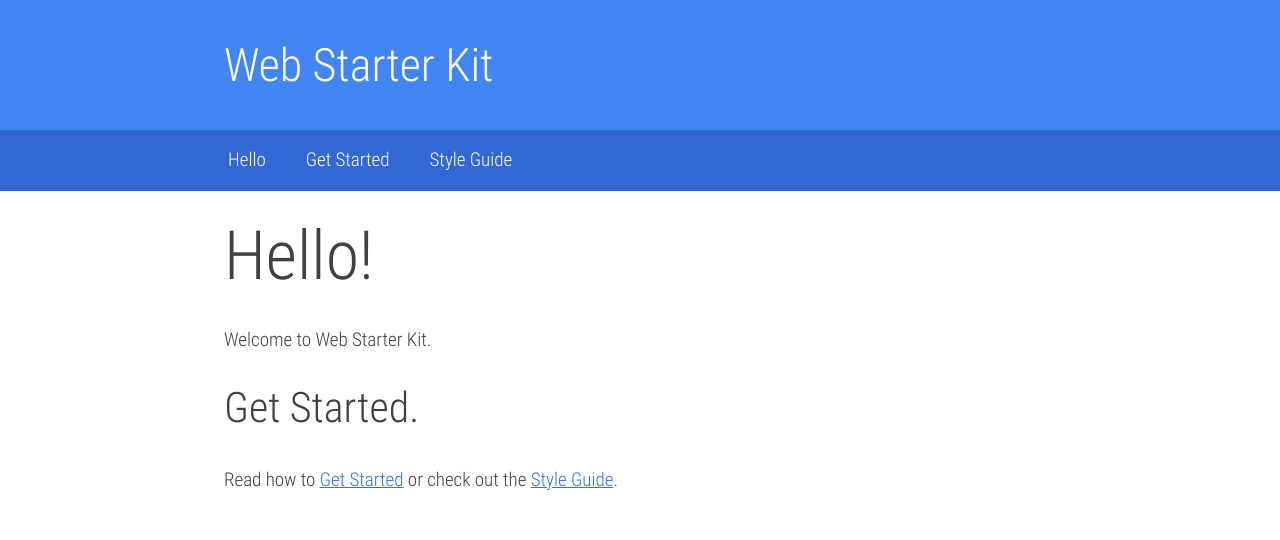
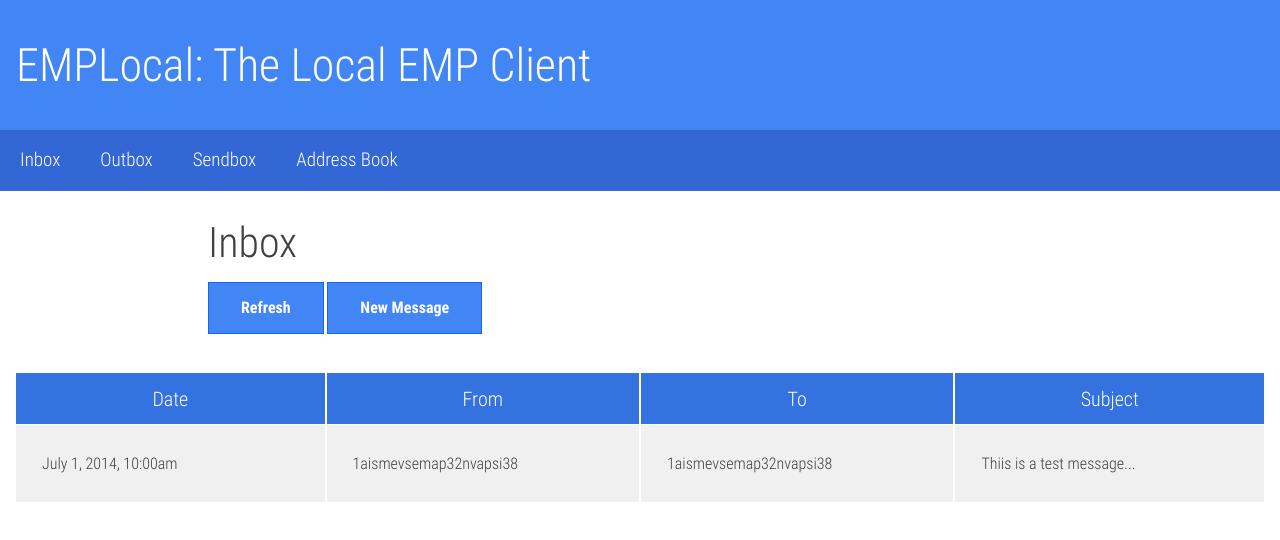
Before and after one commit to encryptedmessaging/emp, a plain HTML site: page client/index.html in a window 1280 px wide. Drawn offline with Linux system fonts and the light colour scheme.

```diff
--- a/client/index.html
+++ b/client/index.html
@@ -3,9 +3,9 @@
   <head>
     <meta charset="utf-8">
     <meta http-equiv="X-UA-Compatible" content="IE=edge">
-    <meta name="description" content="A front-end template that helps you build fast, modern mobile web apps.">
+    <meta name="description" content="A Local Client to communicate with your local EMP Email node.">
     <meta name="viewport" content="width=device-width, initial-scale=1">
-    <title>Web Starter Kit</title>
+    <title>EMPLocal | The Local EMP Client</title>
 
     <!-- Add to homescreen for Chrome on Android -->
     <meta name="mobile-web-app-capable" content="yes">
@@ -14,28 +14,24 @@
     <!-- Add to homescreen for Safari on iOS -->
     <meta name="apple-mobile-web-app-capable" content="yes">
     <meta name="apple-mobile-web-app-status-bar-style" content="black">
-    <meta name="apple-mobile-web-app-title" content="Web Starter Kit">
+    <meta name="apple-mobile-web-app-title" content="EMPLocal">
 
     <!-- Tile icon for Win8 (144x144 + tile color) -->
     <meta name="msapplication-TileImage" content="images/touch/ms-touch-icon-144x144-precomposed.png">
     <meta name="msapplication-TileColor" content="#3372DF">
 
-    <!-- SEO: If your mobile URL is different from the desktop URL, add a canonical link to the desktop page https://developers.google.com/webmasters/smartphone-sites/feature-phones -->
-    <!--
-    <link rel="canonical" href="http://www.example.com/">
-    -->
-
     <!-- build:css styles/components/main.min.css -->
     <link rel="stylesheet" href="styles/h5bp.css">
     <link rel="stylesheet" href="styles/components/components.css">
     <link rel="stylesheet" href="styles/main.css">
+    <link rel="stylesheet" href="styles/app.css"
     <!-- endbuild -->
   </head>
   <body>
     <header class="app-bar promote-layer">
       <div class="app-bar-container">
         <button class="menu"><img src="images/hamburger.svg" alt="Menu"></button>
-        <h1 class="logo">Web Starter Kit</h1>
+        <h1 class="logo">EMPLocal: The Local EMP Client</h1>
         <section class="app-bar-actions">
         <!-- Put App Bar Buttons Here -->
         </section>
@@ -45,33 +41,49 @@
     <nav class="navdrawer-container promote-layer">
       <h4>Navigation</h4>
       <ul>
-        <li><a href="#hello">Hello</a></li>
-        <li><a href="#get-started">Get Started</a></li>
-        <li><a href="styleguide/index.html">Style Guide</a></li>
+        <li><a href="/">Inbox</a></li>
+        <li><a href="#outbox">Outbox</a></li>
+        <li><a href="#sendbox">Sendbox</a></li>
+        <li><a href="#address">Address Book</a></li>
       </ul>
     </nav>
 
     <main>
-      <h1 id="hello">Hello!</h1>
-      <p>Welcome to Web Starter Kit.</p>
-
-      <h2 id="get-started">Get Started.</h2>
-      <p>Read how to <a href="http://developers.google.com/web/starter-kit">Get Started</a> or check out the <a href="styleguide/index.html">Style Guide</a>.</p>
+      <header class="container">
+        <h3 class="xlarge">Inbox</h3>
+        <a href="#ignore-click" class="button--primary">Refresh</a>
+        <a href="#ignore-click" class="button--primary">New Message</a>
+      </header>
+      <table class="table-4">
+        <colgroup>
+          <col span="1">
+          <col span="1">
+          <col span="1">
+          <col span="1">
+        </colgroup>
+        <thead>
+          <tr>
+            <th>Date</th>
+            <th>From</th>
+            <th>To</th>
+            <th>Subject</th>
+          </tr>
+        </thead>
+        <tbody>
+            <tr class="datarow">
+              <td data-th="date">July 1, 2014, 10:00am</td>
+              <td data-th="from">1aismevsemap32nvapsi38</td>
+              <td data-th="to">1aismevsemap32nvapsi38</td>
+              <td data-th="subject">Thiis is a test message...</td>
+            </tr>
+        </tbody>
+      </table>
     </main>
 
     <!-- build:js scripts/main.min.js -->
     <script src="scripts/main.js"></script>
     <!-- endbuild -->
 
-    <!-- Google Analytics: change UA-XXXXX-X to be your site's ID -->
-    <script>
-      (function(i,s,o,g,r,a,m){i['GoogleAnalyticsObject']=r;i[r]=i[r]||function(){
-      (i[r].q=i[r].q||[]).push(arguments)},i[r].l=1*new Date();a=s.createElement(o),
-      m=s.getElementsByTagName(o)[0];a.async=1;a.src=g;m.parentNode.insertBefore(a,m)
-      })(window,document,'script','//www.google-analytics.com/analytics.js','ga');
-      ga('create', 'UA-XXXXX-X');
-      ga('send', 'pageview');
-    </script>
     <!-- Built with love using Web Starter Kit -->
   </body>
 </html>
--- /dev/null
+++ b/client/styles/app.css
@@ -0,0 +1,4 @@
+.datarow :hover {
+	cursor: pointer;
+	cursor: hand;
+}
--- a/client/styles/main.css
+++ b/client/styles/main.css
@@ -238,7 +238,7 @@
   .app-bar-container {
     display: block;
     height: 130px;
-    max-width: 864px;
+    max-width: 1280px;
     padding: 0 16px;
     box-sizing: border-box;
     background-color: #4285f4;
@@ -293,7 +293,7 @@
     display: -webkit-flex;
     display: -ms-flexbox;
     display: flex;
-    max-width: 864px;
+    max-width: 1280px;
     margin: 0 auto;
     -webkit-flex-direction: row;
         -ms-flex-direction: row;
@@ -305,7 +305,7 @@
   }
 
   main {
-    max-width: 864px;
+    max-width: 1280px;
     padding-top: 0;
     min-height: initial;
   }
```
